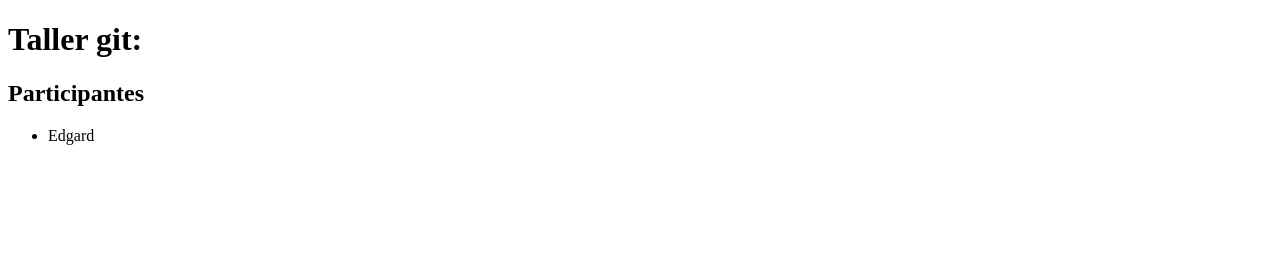
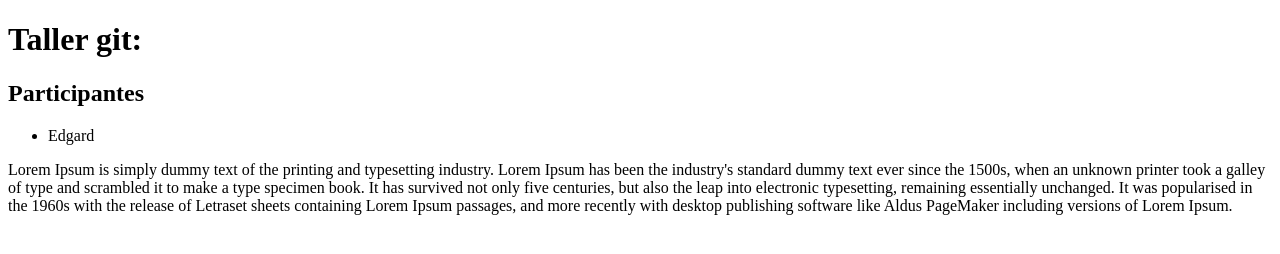
Before and after one commit to edjahevs94/TallerGit, a plain HTML site: page index.html in a window 1280 px wide. Drawn offline with Linux system fonts and the light colour scheme.

Commit message:
se añadio loren ipsum

```diff
--- a/index.html
+++ b/index.html
@@ -11,6 +11,6 @@
     <ul>
         <li>Edgard</li>
     </ul>
-
+    <div>Lorem Ipsum is simply dummy text of the printing and typesetting industry. Lorem Ipsum has been the industry's standard dummy text ever since the 1500s, when an unknown printer took a galley of type and scrambled it to make a type specimen book. It has survived not only five centuries, but also the leap into electronic typesetting, remaining essentially unchanged. It was popularised in the 1960s with the release of Letraset sheets containing Lorem Ipsum passages, and more recently with desktop publishing software like Aldus PageMaker including versions of Lorem Ipsum.</div>
 </body>
 </html>
```
